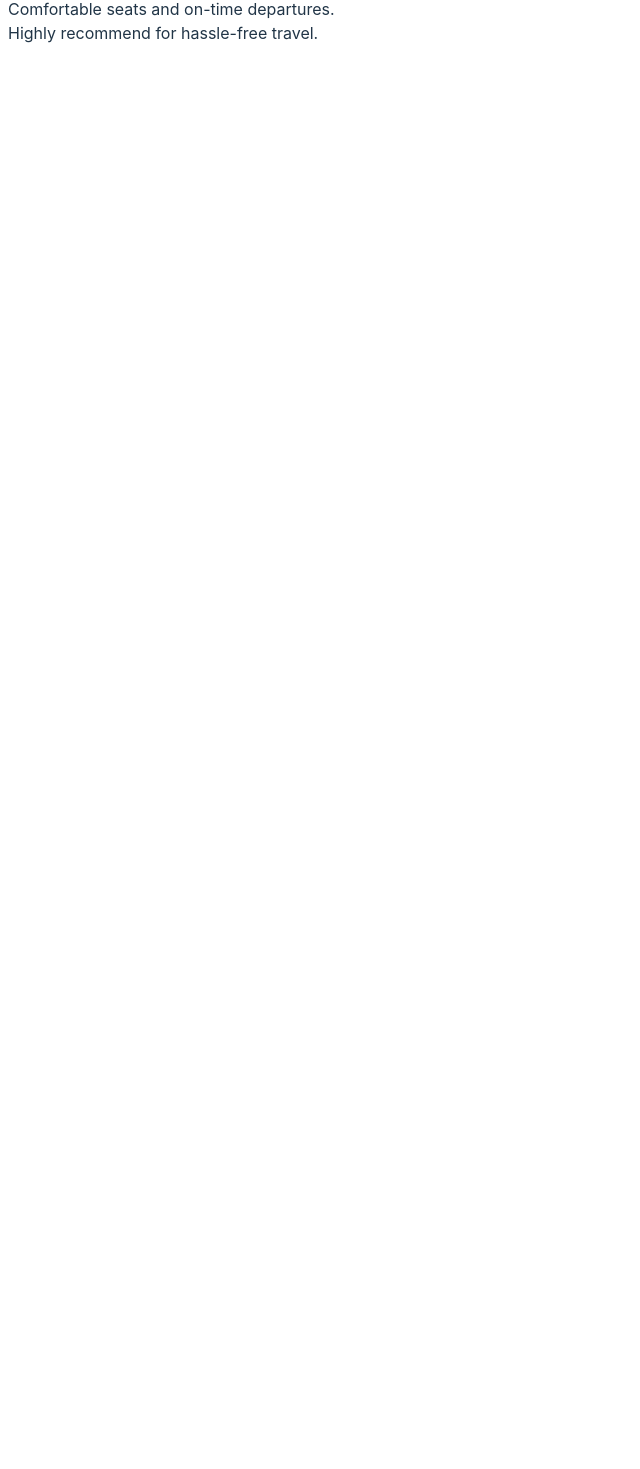
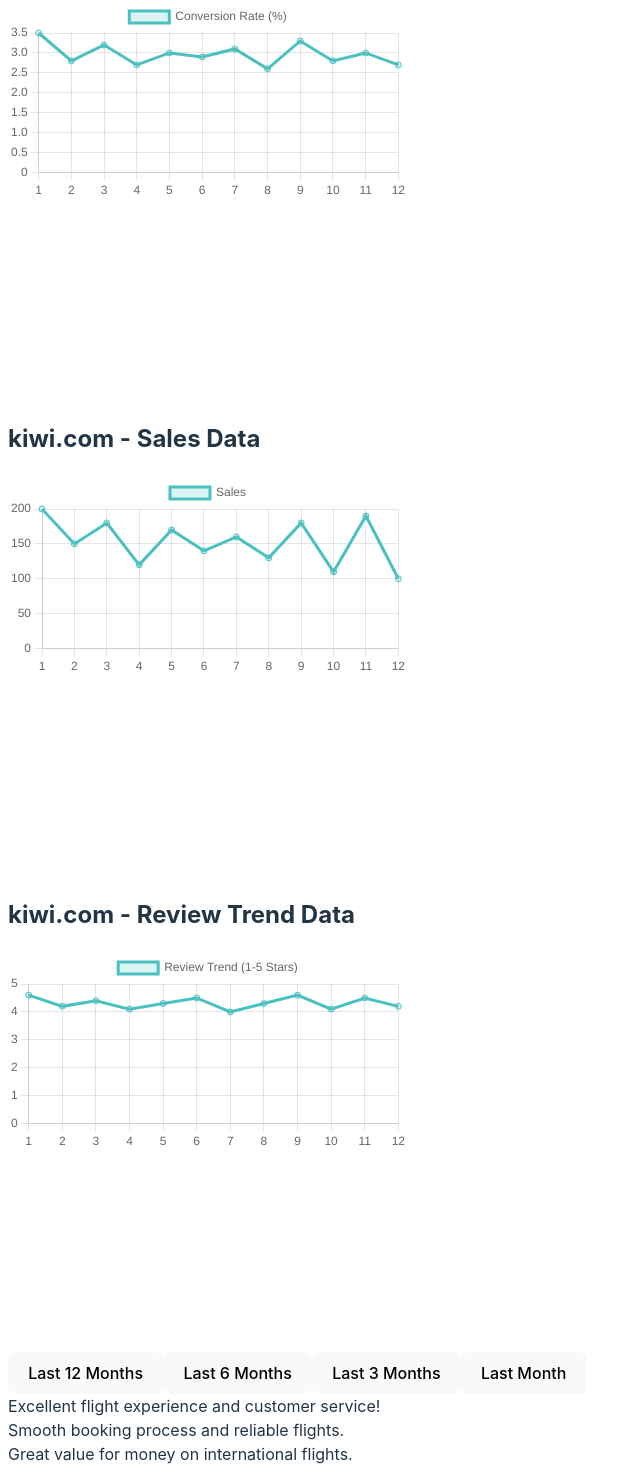
Before and after one commit to BinayT/A-Travel-EC, a React (Vite) app: page / in a window 1280 px wide. Shown: the part 131-1600 px from the top of the page, without its empty margins (0-640 px from the left). Before the commit the page ends 800 px from the top, so only its background shows below. Built offline with nearby package versions, Linux system fonts and the light colour scheme.

Commit message:
Basic line chart made and sample data updated

```diff
--- a/package.json
+++ b/package.json
@@ -10,6 +10,7 @@
     "preview": "vite preview"
   },
   "dependencies": {
+    "chart.js": "^4.4.4",
     "papaparse": "^5.4.1",
     "react": "^18.3.1",
     "react-chartjs-2": "^5.2.0",
--- a/src/App.tsx
+++ b/src/App.tsx
@@ -1,19 +1,22 @@
 import { useState } from 'react'
 import './App.css'
 import ProductSelector from './components/CompanySelector';
-import { mockProducts } from './data/sampleData';
+import { sampleData } from './data/sampleData';
 import LatestComments from './components/LatestComments';
 import InventoryStatus from './components/Inventory';
+import ProductChart from './components/ProductChart/ProductChart';
 
 
 function App() {
   const [selectedCompany, setSelectedCompany] = useState('kiwi.com');
-  const currentCompanyData = mockProducts.find((product) => product.name === selectedCompany);
+  const currentCompanyData = sampleData.find((product) => product.name === selectedCompany);
+  console.log(currentCompanyData);
 
   return (
     <div className='main-container'>
       <ProductSelector selectedCompany={selectedCompany} setSelectedCompany={setSelectedCompany} />
       <InventoryStatus currentInventory={currentCompanyData!.currentInventory} />
+      <ProductChart product={currentCompanyData} />
       <LatestComments comments={currentCompanyData!.latestComments} />
     </div>
   )
--- a/src/components/CompanySelector/index.tsx
+++ b/src/components/CompanySelector/index.tsx
@@ -1,5 +1,5 @@
 import React from 'react';
-import {mockProducts} from '../../data/sampleData'
+import {sampleData} from '../../data/sampleData'
 
 interface ProductSelectorProps {
     selectedCompany: string;
@@ -7,7 +7,7 @@ interface ProductSelectorProps {
 }
 
 const ProductSelector: React.FC<ProductSelectorProps> = ({ selectedCompany, setSelectedCompany }) => {
-    const companiesNames = mockProducts.map(el=> el.name);
+    const companiesNames = sampleData.map(el=> el.name);
 
     return (
     <div>
--- /dev/null
+++ b/src/components/LineChart/LineChart.tsx
@@ -0,0 +1,69 @@
+// LineChart.tsx
+import React, { useEffect, useRef } from 'react';
+import { Chart, registerables } from 'chart.js';
+
+Chart.register(...registerables);
+
+interface LineChartProps {
+  data: {
+    last12Months: number[];
+    last6Months: number[];
+    last3Months: number[];
+    lastMonth: number[];
+  };
+  label: string;
+  width: string;
+  height: string;
+  period: 'last12Months' | 'last6Months' | 'last3Months' | 'lastMonth';
+}
+
+const LineChart: React.FC<LineChartProps> = ({ data, label, width, height, period }) => {
+  const chartRef = useRef<HTMLCanvasElement | null>(null);
+
+  useEffect(() => {
+    const ctx = chartRef.current?.getContext('2d');
+
+    if (ctx) {
+      const chart = new Chart(ctx, {
+        type: 'line',
+        data: {
+          labels: Array.from({ length: data[period].length }, (_, i) => `${i + 1}`),
+          datasets: [
+            {
+              label,
+              data: data[period],
+              borderColor: 'rgba(75, 192, 192, 1)',
+              backgroundColor: 'rgba(75, 192, 192, 0.2)',
+            },
+          ],
+        },
+        options: {
+          responsive: true,
+          scales: {
+            x: {
+              beginAtZero: true,
+            },
+            y: {
+              beginAtZero: true,
+            },
+          },
+        },
+      });
+
+      // Cleanup function to destroy chart instance
+      return () => {
+        if (chart) {
+          chart.destroy();
+        }
+      };
+    }
+  }, [data, period, label]);
+
+  return (
+    <div style={{ width, height }}>
+      <canvas ref={chartRef}></canvas>
+    </div>
+  );
+};
+
+export default LineChart;
--- /dev/null
+++ b/src/components/ProductChart/ProductChart.tsx
@@ -0,0 +1,76 @@
+// ProductChart.tsx
+import React, { useState } from 'react';
+import LineChart from '../LineChart/LineChart'; // Adjust import path as needed
+
+interface Product {
+  id: string;
+  name: string;
+  currentInventory: number;
+  salesData: {
+    last12Months: number[];
+    last6Months: number[];
+    last3Months: number[];
+    lastMonth: number[];
+  };
+  conversionRateData: {
+    last12Months: number[];
+    last6Months: number[];
+    last3Months: number[];
+    lastMonth: number[];
+  };
+  reviewTrendData: {
+    last12Months: number[];
+    last6Months: number[];
+    last3Months: number[];
+    lastMonth: number[];
+  };
+  latestComments: string[];
+}
+
+interface ProductChartProps {
+  product: Product;
+}
+
+const ProductChart: React.FC<ProductChartProps> = ({ product }) => {
+  const [period, setPeriod] = useState<'last12Months' | 'last6Months' | 'last3Months' | 'lastMonth'>('last12Months');
+
+  return (
+    <div>
+      <h2>{product.name} - Conversion Rate Data</h2>
+      <LineChart
+        data={product.conversionRateData}
+        label="Conversion Rate (%)"
+        width="400px"
+        height="400px"
+        period={period}
+      />
+
+      <h2>{product.name} - Sales Data</h2>
+      <LineChart
+        data={product.salesData}
+        label="Sales"
+        width="400px"
+        height="400px"
+        period={period}
+      />
+
+      <h2>{product.name} - Review Trend Data</h2>
+      <LineChart
+        data={product.reviewTrendData}
+        label="Review Trend (1-5 Stars)"
+        width="400px"
+        height="400px"
+        period={period}
+      />
+
+      <div>
+        <button onClick={() => setPeriod('last12Months')}>Last 12 Months</button>
+        <button onClick={() => setPeriod('last6Months')}>Last 6 Months</button>
+        <button onClick={() => setPeriod('last3Months')}>Last 3 Months</button>
+        <button onClick={() => setPeriod('lastMonth')}>Last Month</button>
+      </div>
+    </div>
+  );
+};
+
+export default ProductChart;
--- a/src/data/sampleData.ts
+++ b/src/data/sampleData.ts
@@ -1,11 +1,26 @@
-export const mockProducts = [
+export const sampleData = [
   {
     id: '1',
     name: 'kiwi.com',
-      currentInventory: 225,
-      salesData: [15, 25, 35, 45, 55, 65, 75, 85, 95, 105, 115, 125],
-      conversionRateData: [1.2, 1.4, 1.5, 1.6, 1.7, 1.8, 1.9, 2.0, 2.1, 2.2, 2.3, 2.4],
-      reviewTrendData: [4.4, 4.5, 4.6, 4.7, 4.8, 4.9, 5.0, 4.9, 4.8, 4.7, 4.6, 4.5],
+    currentInventory: 110,
+    salesData: {
+      last12Months: [200, 150, 180, 120, 170, 140, 160, 130, 180, 110, 190, 100],
+      last6Months: [180, 140, 160, 130, 180, 110],
+      last3Months: [160, 130, 180],
+      lastMonth: [180],
+    },
+    conversionRateData: {
+      last12Months: [3.5, 2.8, 3.2, 2.7, 3.0, 2.9, 3.1, 2.6, 3.3, 2.8, 3.0, 2.7],
+      last6Months: [3.0, 2.9, 3.1, 2.6, 3.3, 2.8],
+      last3Months: [3.1, 2.6, 3.3],
+      lastMonth: [3.3],
+    },
+    reviewTrendData: {
+      last12Months: [4.6, 4.2, 4.4, 4.1, 4.3, 4.5, 4.0, 4.3, 4.6, 4.1, 4.5, 4.2],
+      last6Months: [4.3, 4.5, 4.0, 4.3, 4.6, 4.1],
+      last3Months: [4.0, 4.3, 4.6],
+      lastMonth: [4.6],
+    },
     latestComments: [
       'Excellent flight experience and customer service!',
       'Smooth booking process and reliable flights.',
@@ -17,10 +32,25 @@ export const mockProducts = [
   {
     id: '2',
     name: 'lastminute.com',
-      currentInventory: 457,
-      salesData: [20, 30, 40, 50, 60, 70, 80, 90, 100, 110, 120, 130],
-      conversionRateData: [2.0, 2.2, 2.4, 2.5, 2.6, 2.8, 3.0, 3.2, 3.4, 3.5, 3.6, 3.7],
-      reviewTrendData: [4.3, 4.4, 4.5, 4.6, 4.7, 4.8, 4.9, 4.8, 4.7, 4.6, 4.5, 4.4],
+    currentInventory: 230,
+    salesData: {
+      last12Months: [250, 220, 230, 210, 240, 200, 260, 190, 230, 180, 240, 170],
+      last6Months: [260, 200, 230, 190, 240, 170],
+      last3Months: [230, 190, 240],
+      lastMonth: [240],
+    },
+    conversionRateData: {
+      last12Months: [4.2, 3.6, 4.0, 3.5, 3.9, 3.4, 4.1, 3.3, 4.0, 3.2, 4.1, 3.5],
+      last6Months: [4.1, 3.4, 4.0, 3.3, 4.1, 3.5],
+      last3Months: [4.0, 3.3, 4.1],
+      lastMonth: [4.1],
+    },
+    reviewTrendData: {
+      last12Months: [4.7, 4.3, 4.5, 4.2, 4.6, 4.4, 4.3, 4.7, 4.5, 4.2, 4.4, 4.3],
+      last6Months: [4.5, 4.2, 4.4, 4.7, 4.3, 4.5],
+      last3Months: [4.4, 4.7, 4.5],
+      lastMonth: [4.5],
+    },
     latestComments: [
       'Found the best last-minute deals on flights!',
       'Efficient booking and excellent customer support.',
@@ -32,10 +62,25 @@ export const mockProducts = [
   {
     id: '3',
     name: 'Globespan',
-      currentInventory: 93,
-      salesData: [5, 15, 25, 35, 45, 55, 65, 75, 85, 95, 105, 115],
-      conversionRateData: [1.1, 1.3, 1.4, 1.5, 1.6, 1.7, 1.9, 2.0, 2.1, 2.2, 2.3, 2.5],
-      reviewTrendData: [4.6, 4.7, 4.8, 4.9, 5.0, 4.9, 4.8, 4.7, 4.6, 4.5, 4.4, 4.3],
+    currentInventory: 745,
+    salesData: {
+      last12Months: [300, 270, 290, 260, 280, 250, 270, 240, 260, 230, 250, 220],
+      last6Months: [270, 250, 240, 260, 230, 250],
+      last3Months: [240, 260, 230],
+      lastMonth: [230],
+    },
+    conversionRateData: {
+      last12Months: [3.0, 2.7, 3.1, 2.5, 3.0, 2.6, 3.2, 2.8, 3.1, 2.7, 3.0, 2.4],
+      last6Months: [3.2, 2.6, 3.1, 2.8, 3.0, 2.4],
+      last3Months: [3.1, 2.8, 3.0],
+      lastMonth: [3.0],
+    },
+    reviewTrendData: {
+      last12Months: [4.5, 4.3, 4.6, 4.2, 4.7, 4.4, 4.5, 4.1, 4.6, 4.2, 4.4, 4.3],
+      last6Months: [4.5, 4.4, 4.1, 4.6, 4.2, 4.4],
+      last3Months: [4.1, 4.6, 4.4],
+      lastMonth: [4.4],
+    },
     latestComments: [
       'Great airline with competitive fares and good service.',
       'Comfortable flights and friendly staff.',
@@ -47,10 +92,25 @@ export const mockProducts = [
   {
     id: '4',
     name: 'World Travel Inc',
-      currentInventory: 400,
-      salesData: [12, 22, 32, 42, 52, 62, 72, 82, 92, 102, 112, 122],
-      conversionRateData: [1.3, 1.5, 1.6, 1.7, 1.9, 2.0, 2.1, 2.3, 2.4, 2.5, 2.6, 2.8],
-      reviewTrendData: [4.4, 4.5, 4.6, 4.7, 4.8, 4.9, 5.0, 4.8, 4.7, 4.6, 4.5, 4.4],
+    currentInventory: 86,
+    salesData: {
+      last12Months: [180, 150, 170, 140, 160, 130, 150, 120, 140, 110, 130, 100],
+      last6Months: [150, 130, 120, 140, 110, 130],
+      last3Months: [120, 140, 110],
+      lastMonth: [140],
+    },
+    conversionRateData: {
+      last12Months: [2.8, 2.5, 2.7, 2.4, 2.6, 2.3, 2.7, 2.2, 2.5, 2.3, 2.4, 2.1],
+      last6Months: [2.7, 2.3, 2.5, 2.2, 2.4, 2.1],
+      last3Months: [2.5, 2.2, 2.4],
+      lastMonth: [2.4],
+    },
+    reviewTrendData: {
+      last12Months: [4.4, 4.1, 4.3, 4.0, 4.5, 4.2, 4.1, 4.0, 4.4, 3.9, 4.2, 3.8],
+      last6Months: [4.1, 4.0, 4.4, 3.9, 4.2, 3.8],
+      last3Months: [4.0, 4.4, 3.9],
+      lastMonth: [4.4],
+    },
     latestComments: [
       'Excellent flight experience with superb service.',
       'Seamless booking process and excellent customer support.',
@@ -59,4 +119,4 @@ export const mockProducts = [
       'Consistently good service and competitive pricing.'
     ],
   },
-  ];
+]
```
Also changed, not shown: 1 other file (tests, documents, lock files or other folders). Lines whose indentation alone changed are shown as unchanged.
